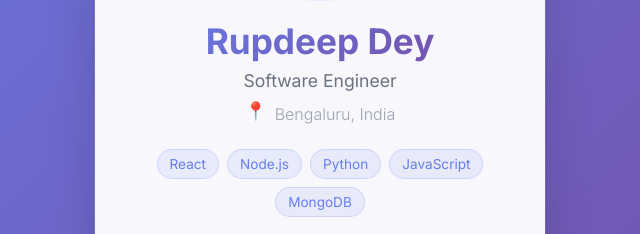
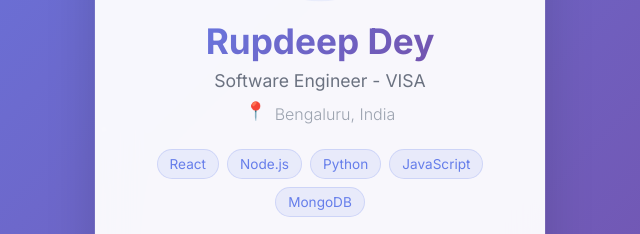
Before and after one commit to rupdeep2275/business-card, a website built with Vite: page index.html in a window 1280 px wide. Shown: the part 336-570 px from the top of the page, 320-960 px from the left. Built offline with nearby package versions, Linux system fonts and the light colour scheme; files whose address does not match are found by name.

```diff
--- a/index.html
+++ b/index.html
@@ -23,7 +23,7 @@
 
         <div class="info-section">
             <h3>Rupdeep Dey</h3>
-            <p class="title">Software Engineer</p>
+            <p class="title">Software Engineer - VISA</p>
             <div class="location">Bengaluru, India</div>
 
             <div class="tech-stack">
```
Also changed, not shown: README.md.
